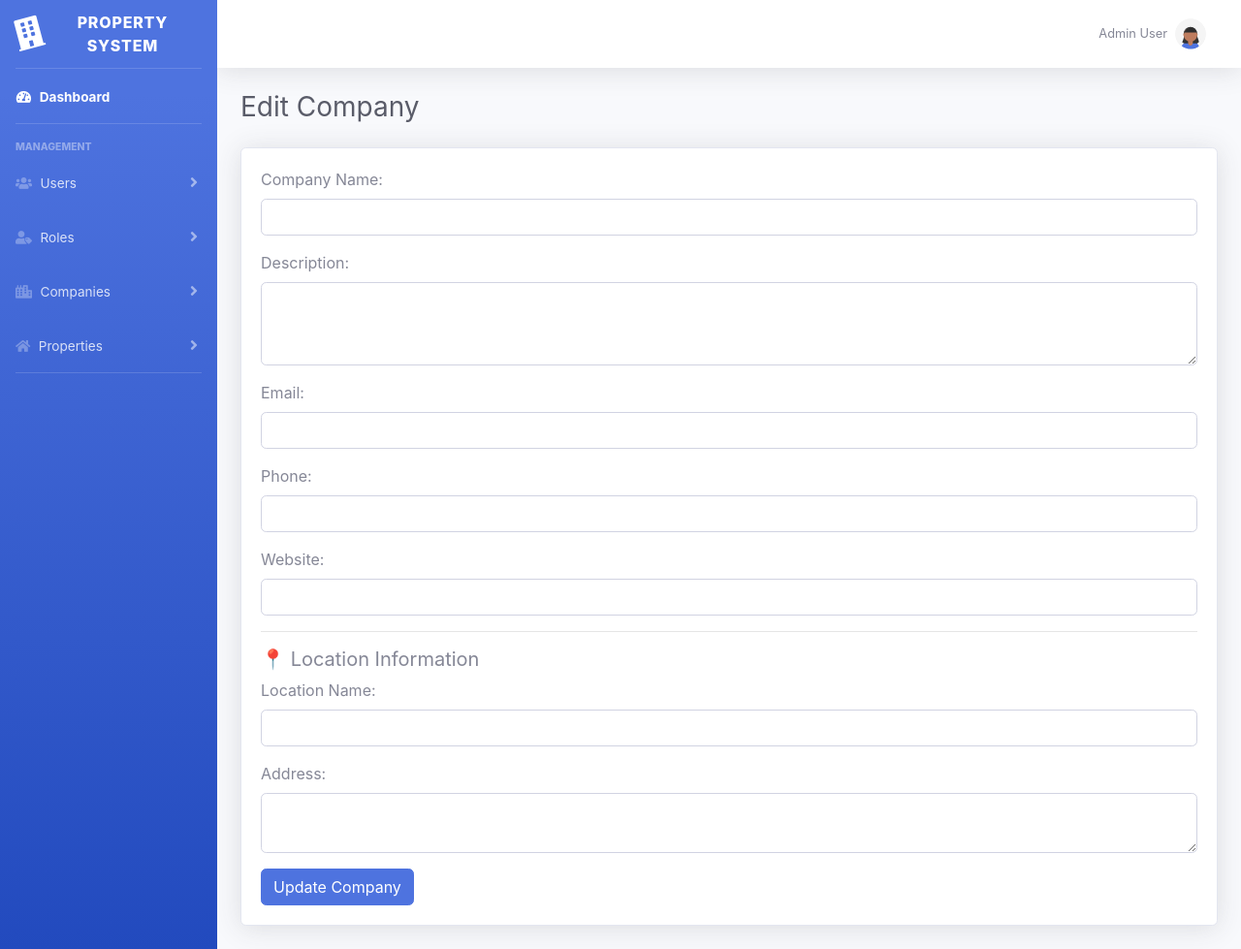
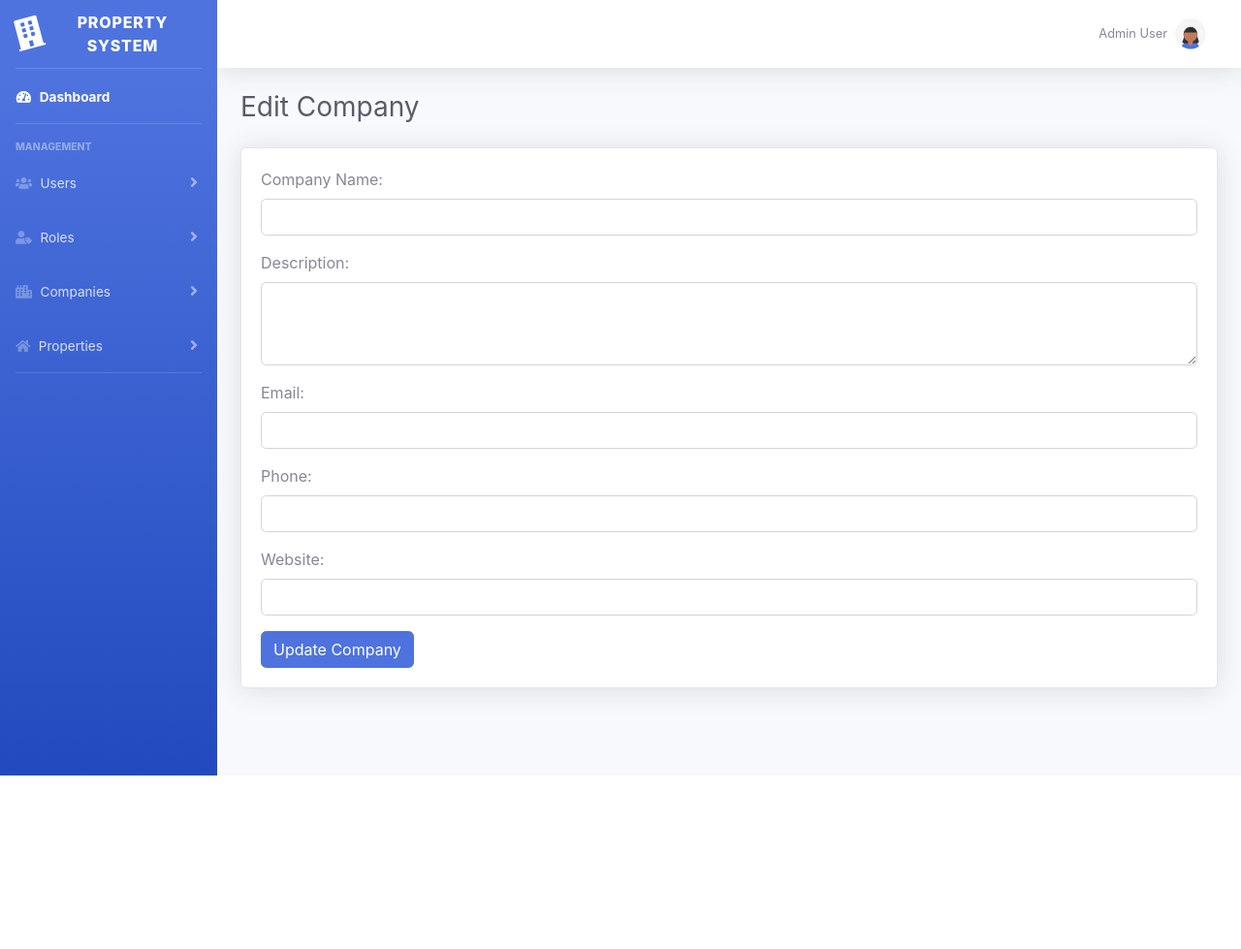
Before and after one commit to VirtusStack/Property_Amenity_Marketing_System, a PHP site: page /Property_Amenity_Marketing_System/edit_company.php in a window 1280 px wide. Shown: the whole page at 97% size. After the commit the page ends 800 px from the top, so only its background shows below. Run offline with PHP 8.4, Linux system fonts and the light colour scheme; the template is opened without the code that fills it, so the values that code supplies are empty.

Commit message:
Update edit_company.php

```diff
--- a/templates/companies/edit_company.php
+++ b/templates/companies/edit_company.php
@@ -1,7 +1,8 @@
 <?php
 // /templates/companies/edit_company.php
 // -------------------------
-// View file: Displays Edit Company + Location form
+// View file: Displays Edit Company
+
 require_once __DIR__ . '/../../config/config.php';
 ?>
 <?php include __DIR__ . "/../include/header.php"; ?>
@@ -80,28 +81,9 @@ require_once __DIR__ . '/../../config/config.php';
                                     value="<?= htmlspecialchars($results['company']['website'] ?? '') ?>">
                             </div>
 
-                            <hr>
-                            <h5>📍 Location Information</h5>
-
-                            <!-- Location Name -->
-                            <div class="form-group mb-3">
-                                <label>Location Name:</label>
-                                <input type="text" name="location_name" class="form-control"
-                                    value="<?= htmlspecialchars($results['location']['location_name'] ?? '') ?>">
-                            </div>
-
-                            <!-- Address -->
-                            <div class="form-group mb-3">
-                                <label>Address:</label>
-                                <textarea name="address" class="form-control" rows="2"><?= htmlspecialchars($results['location']['address'] ?? '') ?></textarea>
-                            </div>
-
-                            <!-- ✅ Hidden field for location_id (needed for update) -->
-                            <input type="hidden" name="location_id" value="<?= htmlspecialchars($results['location']['location_id'] ?? '') ?>">
-
                             <!-- Submit Button -->
                             <button type="submit" class="btn btn-primary">Update Company</button>
-                        </form>
+                         </form>
                     </div>
                 </div>
 
```
